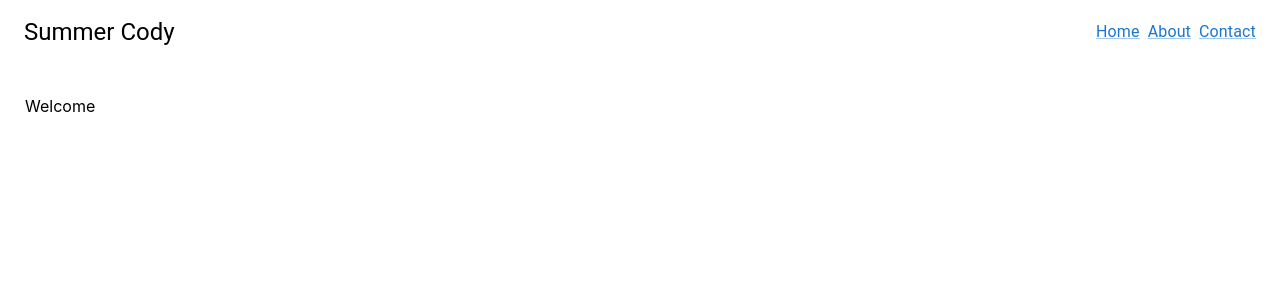
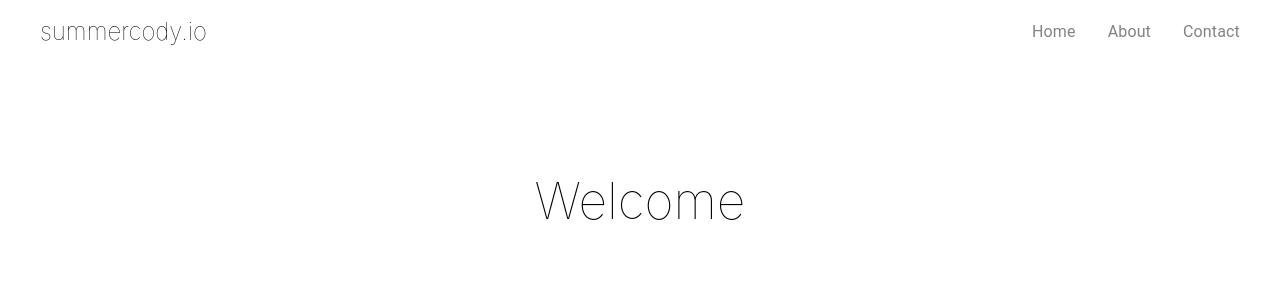
Before and after one commit to summercody/summercody.github.io, a React (Create React App) app: page /#/ in a window 1280 px wide. Shown: the top 300 px of the page. Built offline with nearby package versions, Linux system fonts and the light colour scheme.

Commit message:
Aesthetic adjustments

```diff
--- a/src/components/header.js
+++ b/src/components/header.js
@@ -18,20 +18,33 @@ export default function HeaderBar(){
           }}>
             <Toolbar style={{
               color: "#000000",
-              gap: "8px"
+              justifyContent: 'space-between',
+              paddingLeft: '40px',
+              paddingRight: '40px'
             }}>
-              <Typography variant="h5" component="div" sx={{ flexGrow: 1 }}>
-                Summer Cody
+              <div className="font-thin text-2xl" sx={{ flexGrow: 1 }}>
+                summercody.io
+              </div>
+              <div className="flex gap-8">
+              <Typography>
+                <Link sx={{
+                  textDecoration: 'none',
+                  color: '#838383'
+                }} component={RouterLink} to="/">Home</Link>
               </Typography>
               <Typography>
-                <Link component={RouterLink} to="/">Home</Link>
+                <Link sx={{
+                  textDecoration: 'none',
+                  color: '#838383'
+                }} component={RouterLink} to="/about">About</Link>
               </Typography>
               <Typography>
-                <Link component={RouterLink} to="/about">About</Link>
+                <Link sx={{
+                  textDecoration: 'none',
+                  color: '#838383'
+                }} component={RouterLink} to="/contact">Contact</Link>
               </Typography>
-              <Typography>
-                <Link component={RouterLink} to="/contact">Contact</Link>
-              </Typography>
+              </div>
             </Toolbar>
           </AppBar>
         </Box>
--- a/src/pages/about.js
+++ b/src/pages/about.js
@@ -40,8 +40,8 @@ export default function About() {
         <motion.section variants={header}>
           <HeaderBar />
         </motion.section>
-        <motion.section variants={title}>
-          <h2 style={{ marginTop: '30px', marginLeft: '25px' }}>About Me</h2>
+        <motion.section className="flex items-center justify-center" variants={title}>
+          <h2 style={{ marginTop: '100px', fontSize: '50px', fontWeight: '10' }}>About Me</h2>
         </motion.section>
       </motion.div>
     </motion.section>
--- a/src/pages/contact.js
+++ b/src/pages/contact.js
@@ -40,8 +40,8 @@ export default function Contact() {
         <motion.div variants = {header}>
           <HeaderBar />
         </motion.div>
-        <motion.div variants = {title}>
-          <h2 style={{ marginTop: '30px', marginLeft: '25px' }}>Contact Me</h2>
+        <motion.div className="flex items-center justify-center" variants = {title}>
+          <h2 style={{ marginTop: '100px', fontSize: '50px', fontWeight: '10' }}>Contact Me</h2>
           </motion.div>
       </motion.div>
     </motion.section>
--- a/src/pages/home.js
+++ b/src/pages/home.js
@@ -136,9 +136,9 @@ export default function Home({isFirstMount}) {
                 <motion.section variants={header}>
                     <HeaderBar />
                 </motion.section>
-                <motion.h2 variants={title}>
-                    <h2 style={{ marginTop: '30px', marginLeft: '25px' }}>Welcome</h2>
-                </motion.h2>
+                <motion.div variants={title} className="flex items-center justify-center">
+                    <text style={{ marginTop: '100px', fontSize: '50px', fontWeight: '10' }}>Welcome</text>
+                </motion.div>
             </motion.div>
         </motion.section>
     );
```
